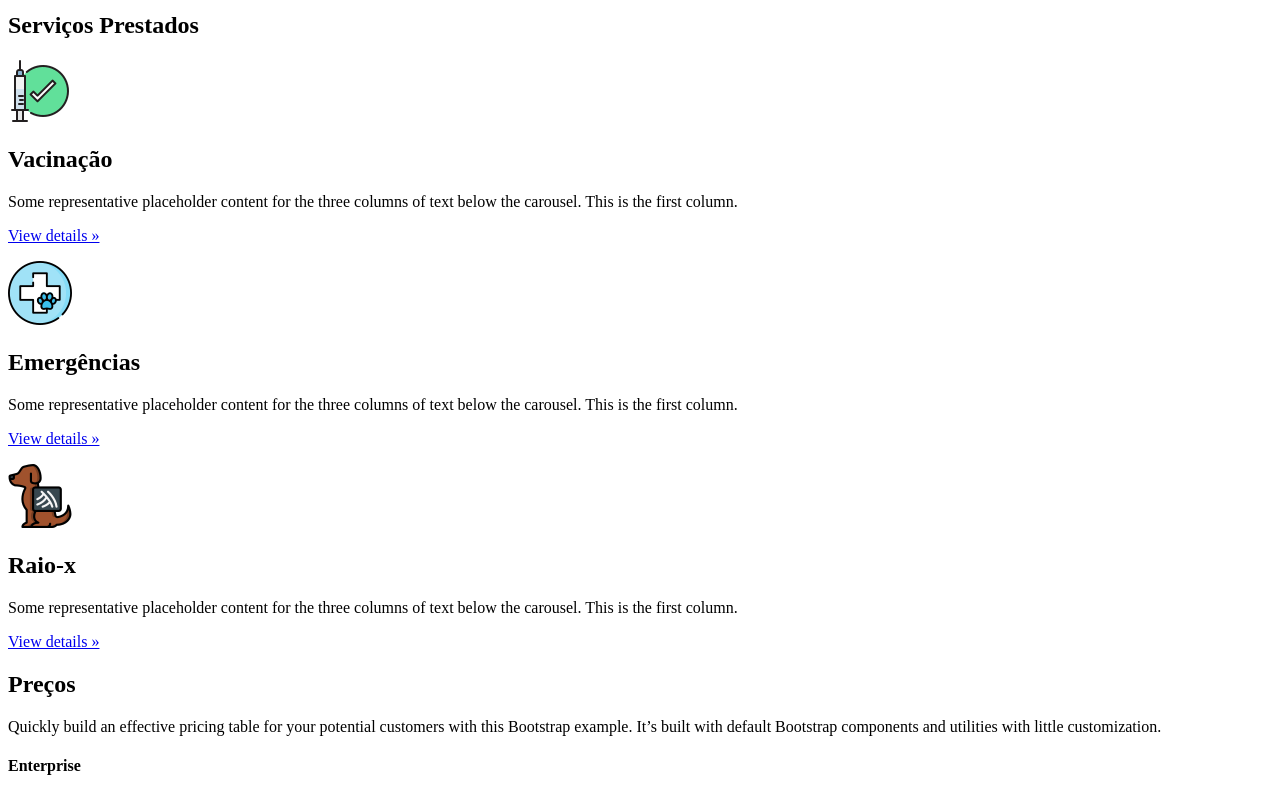
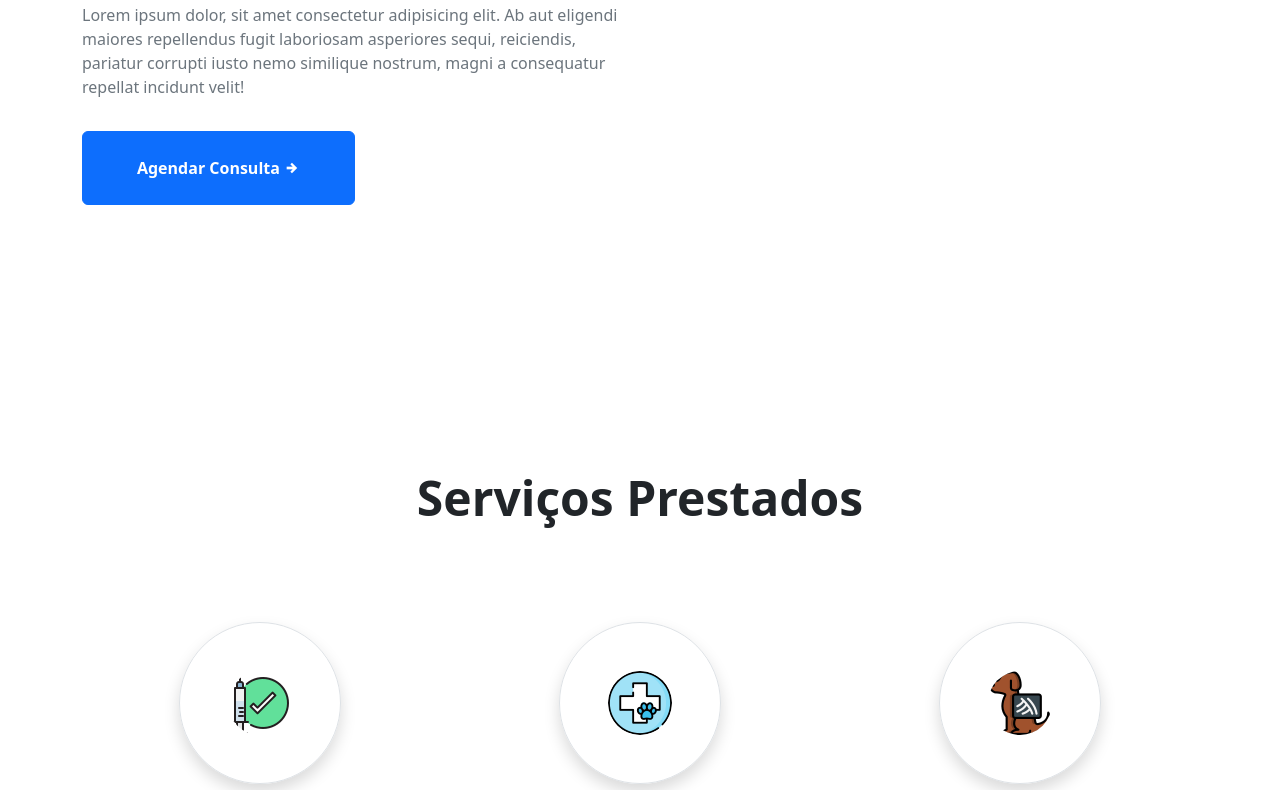
Before and after one commit to GabrielFleckl/projeto-doguinhos, a plain HTML site: page index.html in a window 1280 px wide. Shown: the part 363-1153 px from the top of the page. Drawn offline with nearby package versions, Linux system fonts and the light colour scheme; the site is published under a folder, as on GitHub Pages, so addresses that start at the root find nothing; no server answers; a script that the page names is missing.

Commit message:
Update index.html

```diff
--- a/index.html
+++ b/index.html
@@ -5,10 +5,10 @@
     <meta charset="UTF-8">
     <meta http-equiv="X-UA-Compatible" content="IE=edge">
     <meta name="viewport" content="width=device-width, initial-scale=1.0">
-    <link rel="stylesheet" href="/style/bootstrap.min.css">
+    <link rel="stylesheet" href="style/bootstrap.min.css">
     <link rel="stylesheet" href="https://cdn.jsdelivr.net/npm/bootstrap-icons@1.9.1/font/bootstrap-icons.css">
     <link rel="stylesheet" href="https://cdn.jsdelivr.net/npm/@mdi/font@6.9.96/css/materialdesignicons.min.css">
-    <link rel="shortcut icon" href="/img/dog-side.png"  type="image/x-icon">
+    <link rel="shortcut icon" href="img/dog-side.png"  type="image/x-icon">
     <title>Doguinhos's</title>
 </head>
 
```
